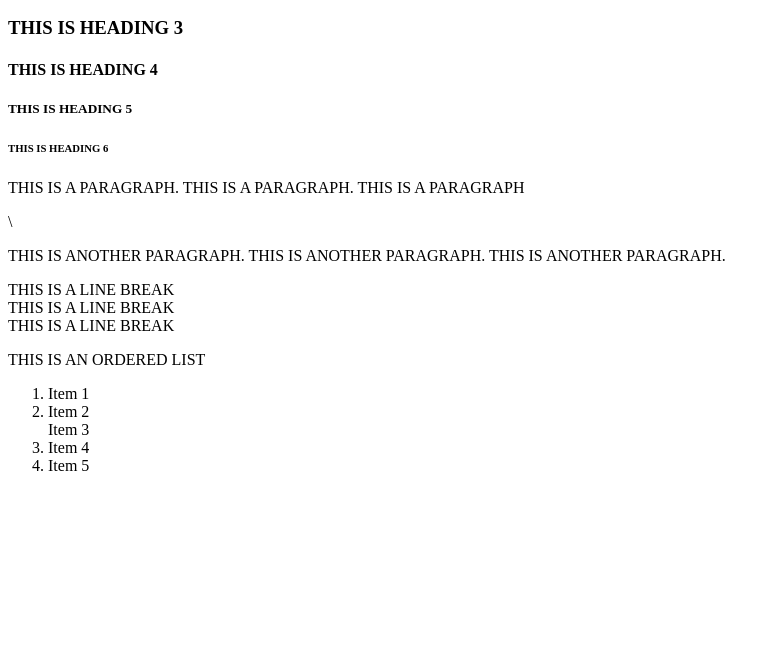
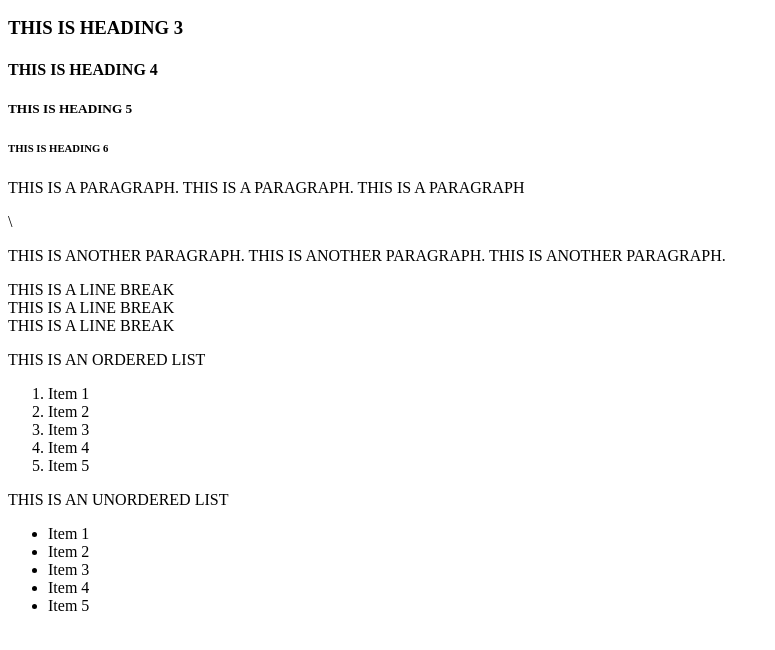
Before and after one commit to JamesWong11/html-css-practice1, a plain HTML site: page index.html in a window 1280 px wide. Shown: the part 96-746 px from the top of the page, without its empty margins (0-775 px from the left). Drawn offline with Linux system fonts and the light colour scheme.

Commit message:
added an unordered list, fixed ordered list, added a paragraph

```diff
--- a/index.html
+++ b/index.html
@@ -14,10 +14,18 @@
             <ol>
                 <li>Item 1</li>
                 <li>Item 2</li>
-                <l1>Item 3</l1>
+                <li>Item 3</l1>
                 <li>Item 4</li>
                 <li>Item 5</li>
             </ol>
+            <p>THIS IS AN UNORDERED LIST</p>
+            <ul>
+                <li>Item 1</l1>
+                <li>Item 2</l1>
+                <li>Item 3</li>
+                <li>Item 4</li>
+                <li>Item 5</li>
+            </ul>
         </body>
     </html>
 
```
